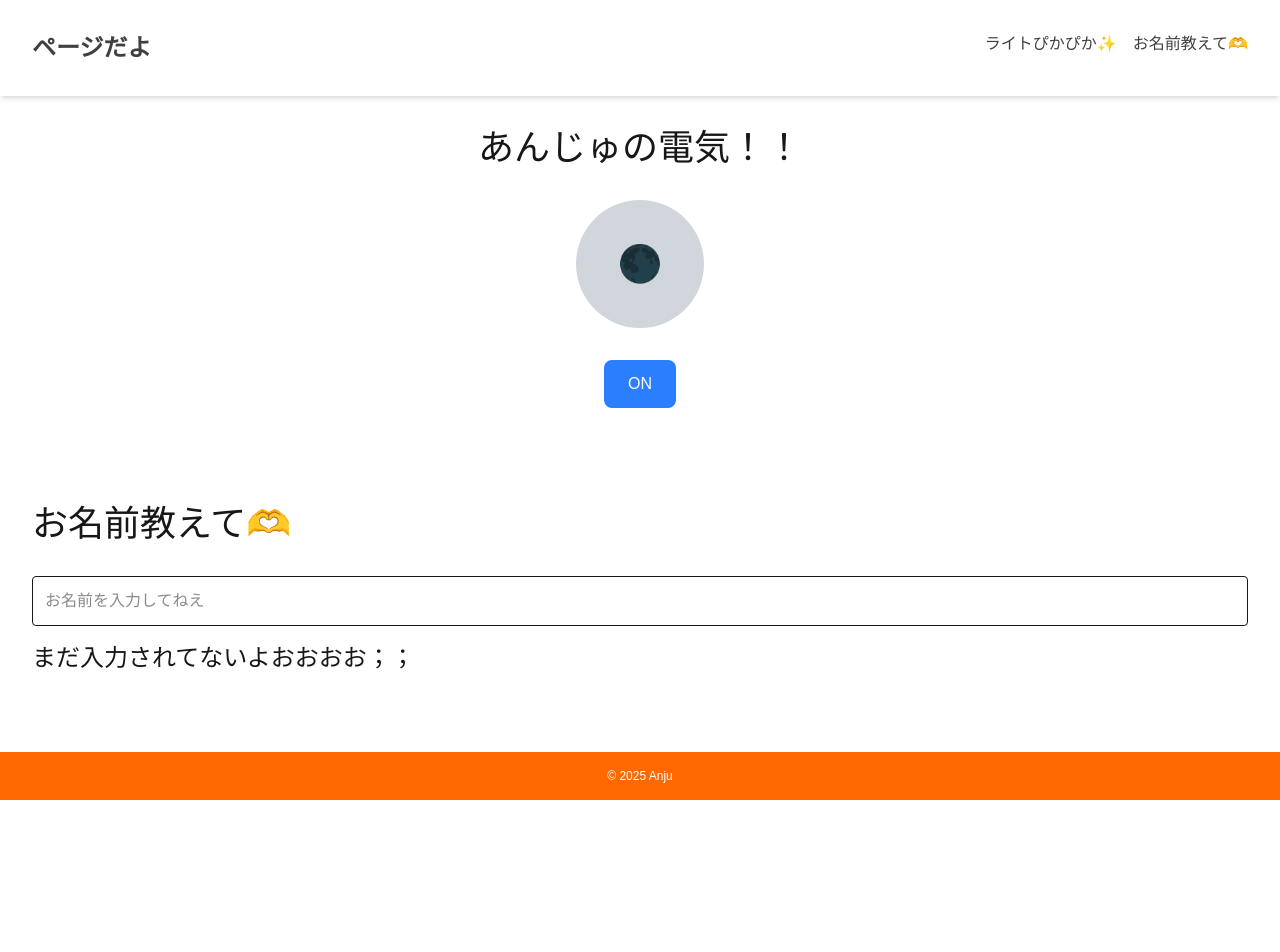
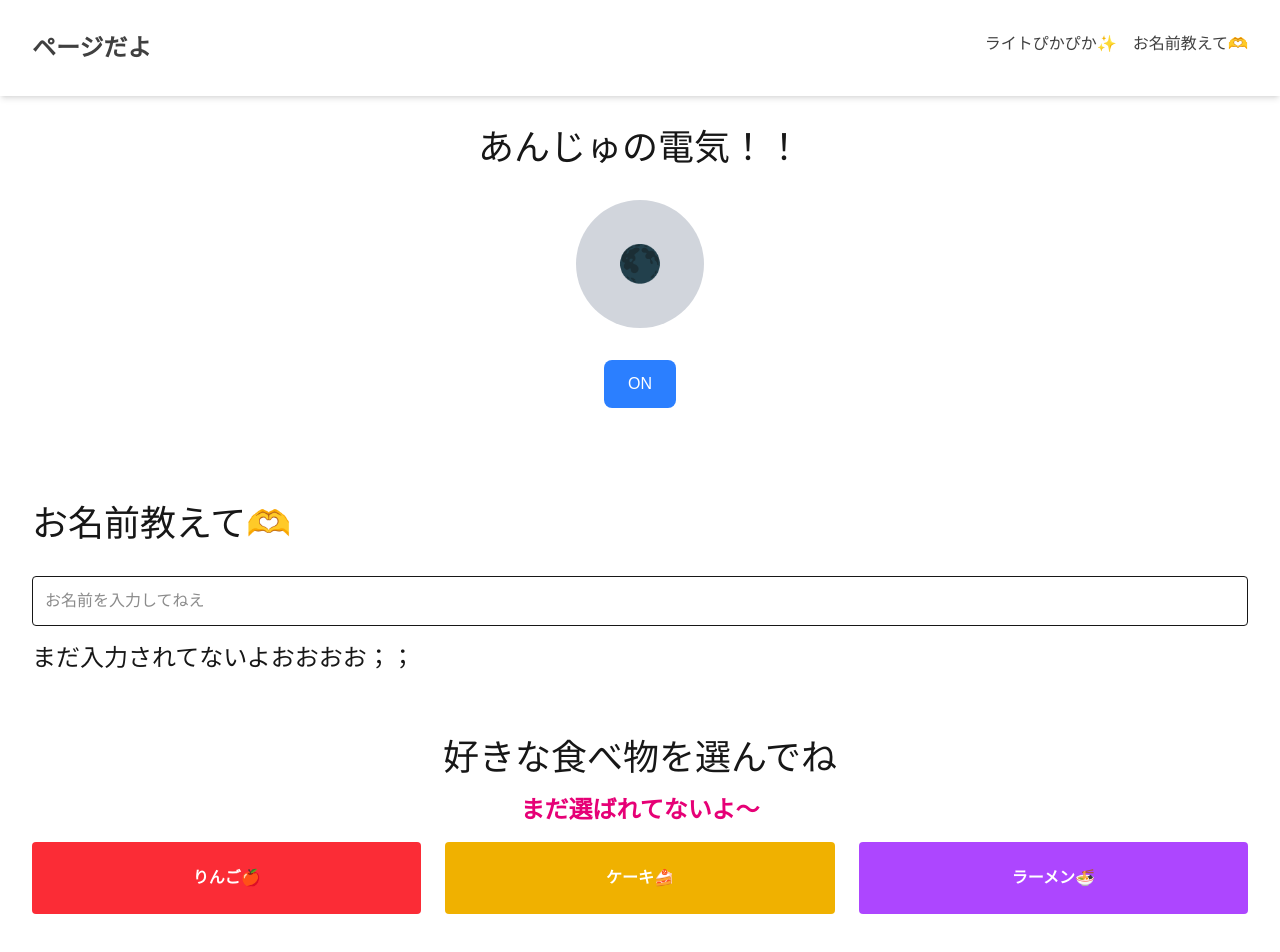
Before and after one commit to Anju1023/tutorial-nextjs, a Next.js app: page / in a window 1280 px wide. Shown: the top 952 px of the page. Before the commit the page ends 800 px from the top, so only its background shows below. Built offline with nearby package versions, Linux system fonts and the light colour scheme.

Commit message:
ページコンポーネントにFoodAppを追加し、レイアウトを調整しました。フッターの位置を修正し、ヘッダーのスタイルを改善しました。

```diff
--- a/src/app/page.tsx
+++ b/src/app/page.tsx
@@ -1,5 +1,6 @@
 'use client';
 
+import FoodApp from '@/components/FoodApp';
 import Footer from '@/components/layouts/footer/Footer';
 import Header from '@/components/layouts/header/Header';
 import LightApp from '@/components/LightApp';
@@ -9,8 +10,11 @@ export default function Home() {
 	return (
 		<div>
 			<Header />
-			<LightApp />
-			<NameApp />
+			<main className="mx-w-200">
+				<LightApp />
+				<NameApp />
+				<FoodApp />
+			</main>
 			<Footer />
 		</div>
 	);
--- /dev/null
+++ b/src/components/FoodApp.tsx
@@ -0,0 +1,36 @@
+'use client';
+
+import { useState } from 'react';
+
+export default function FoodApp() {
+	const [food, setFood] = useState<string>('');
+
+	return (
+		<div className="mb-8 p-8 text-center">
+			<h1 className="text-4xl mb-4">好きな食べ物を選んでね</h1>
+			<div className="text-2xl font-bold text-pink-600 mb-4">
+				{food ? `今日は${food}を食べたい気分〜〜〜` : 'まだ選ばれてないよ〜'}
+			</div>
+			<div className="grid grid-cols-3 gap-6 justify-center">
+				<button
+					onClick={() => setFood('りんご')}
+					className="bg-red-500 text-white font-bold rounded px-4 py-6"
+				>
+					りんご🍎
+				</button>
+				<button
+					onClick={() => setFood('ケーキ')}
+					className="bg-yellow-500 text-white font-bold rounded px-4 py-6"
+				>
+					ケーキ🍰
+				</button>
+				<button
+					onClick={() => setFood('ラーメン')}
+					className="bg-purple-500 text-white font-bold rounded px-4 py-6"
+				>
+					ラーメン🍜
+				</button>
+			</div>
+		</div>
+	);
+}
--- a/src/components/layouts/footer/Footer.tsx
+++ b/src/components/layouts/footer/Footer.tsx
@@ -1,6 +1,6 @@
 export default function Footer() {
 	return (
-		<footer className="absolute bottom-0 bg-orange-500 w-full shadow-md">
+		<footer className=" bg-orange-500 w-full shadow-md">
 			<div className="text-center py-4">
 				<p className="text-white text-xs bottom-0 ">&copy; 2025 Anju</p>
 			</div>
--- a/src/components/layouts/header/Header.tsx
+++ b/src/components/layouts/header/Header.tsx
@@ -1,7 +1,7 @@
 export default function Header() {
 	return (
 		<header className="p-8 shadow-md">
-			<div className="flex justify-between">
+			<div className="flex justify-between mx-w-200">
 				<h1 className="text-2xl font-bold text-neutral-700">ページだよ</h1>
 				<nav>
 					<ul className="flex gap-4">
```
